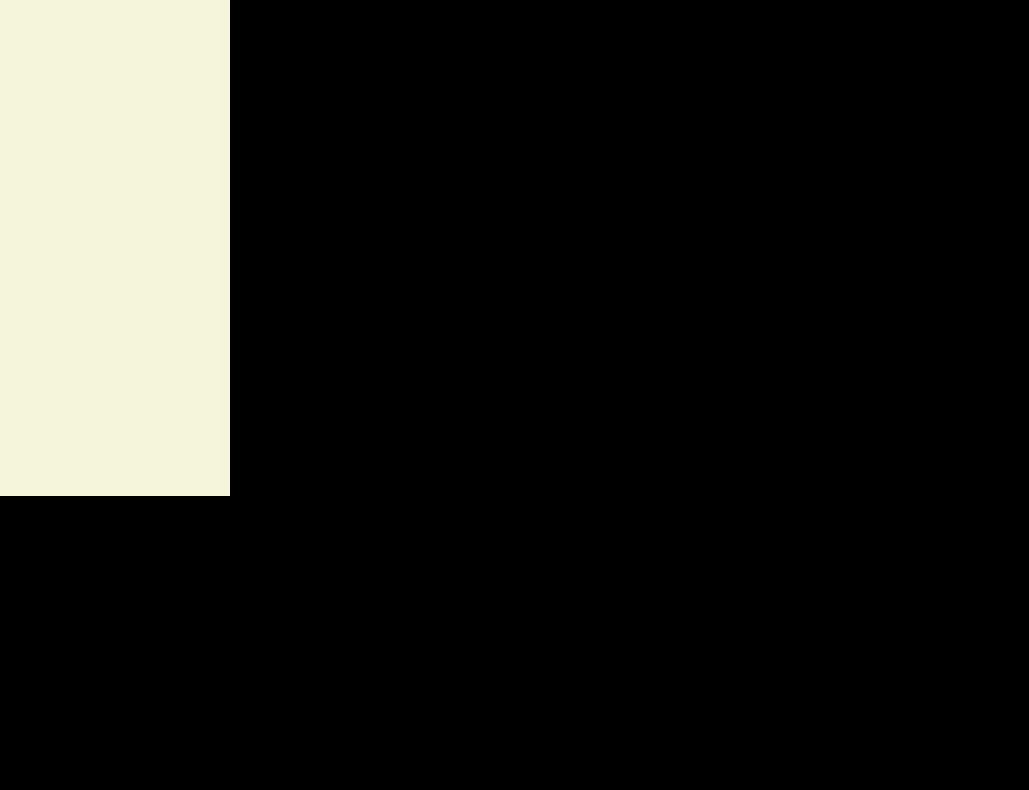
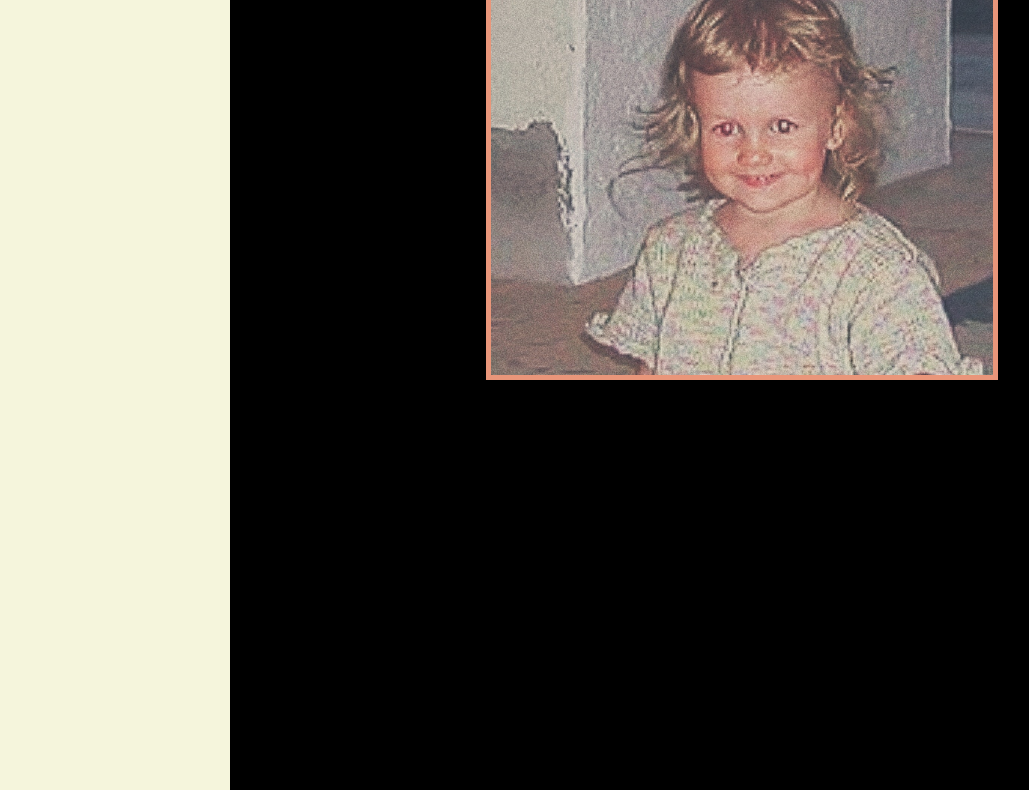
Before and after one commit to GeekTilda/projekt3-tilda.geektilda.github.io, a plain HTML site: page index.html in a window 1280 px wide. Shown: the part 304-1094 px from the top of the page, without its empty margins (26-1055 px from the left). Before the commit the page ends 800 px from the top, so only its background shows below. Drawn offline with Linux system fonts and the light colour scheme.

Commit message:
Fixed sidebar, added picture on index

```diff
--- a/index.html
+++ b/index.html
@@ -19,5 +19,9 @@
         </div>
       </div>
     </div>
+    <div class="contentindex">
+      <h1>Hej, jag heter Tilda!</h1>
+      <img src="Demon bebis jag.jpg" alt="Jag" />
+    </div>
   </body>
 </html>
--- a/style.css
+++ b/style.css
@@ -14,7 +14,7 @@ body {
 }
 
 .nav-bar {
-  height: 100vh;
+  height: 100%;
   background-color: beige;
   grid-row: 1/11;
   grid-column: 1/3;
@@ -56,7 +56,8 @@ body {
 }
 
 .content img {
-  width: 400px;
+  width: 100%;
+  border: solid 5px darksalmon;
 }
 
 .content a {
@@ -69,13 +70,10 @@ body {
 .content {
   display: flexbox;
   grid-row: 2/7;
-  grid-column: 4/9;
+  grid-column: 5/9;
   text-align: center;
+  align-items: center;
   justify-content: center;
-}
-
-.content img {
-  border: solid 5px darksalmon;
 }
 
 .projekt {
@@ -84,3 +82,20 @@ body {
   display: flexbox;
   width: 400px;
 }
+
+.contentindex {
+  color: white;
+  display: flexbox;
+  grid-row: 2/7;
+  grid-column: 5/9;
+  text-align: center;
+  align-items: center;
+  justify-content: center;
+  font-family: "Raleway";
+}
+
+.contentindex img {
+  margin-top: 20px;
+  width: 100%;
+  border: solid 5px darksalmon;
+}
```
